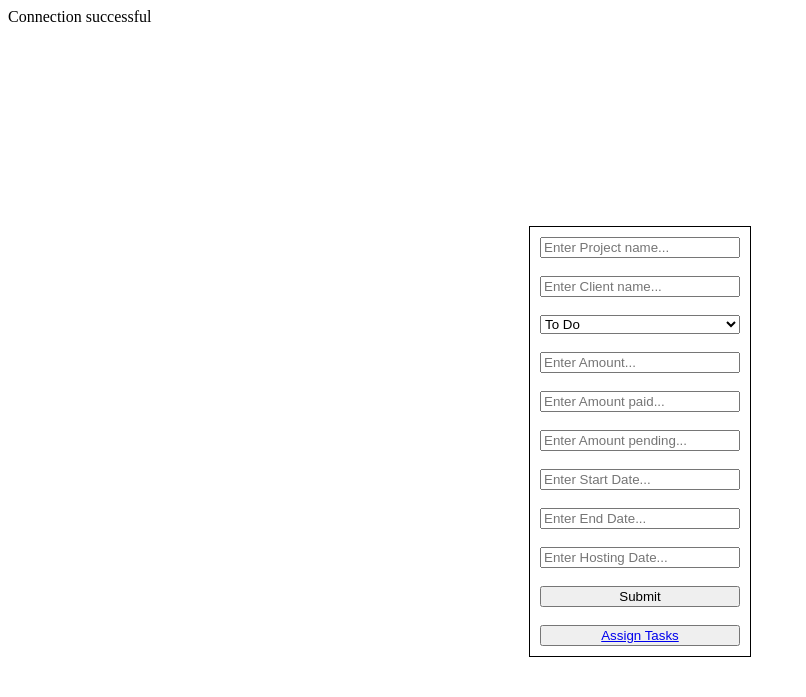
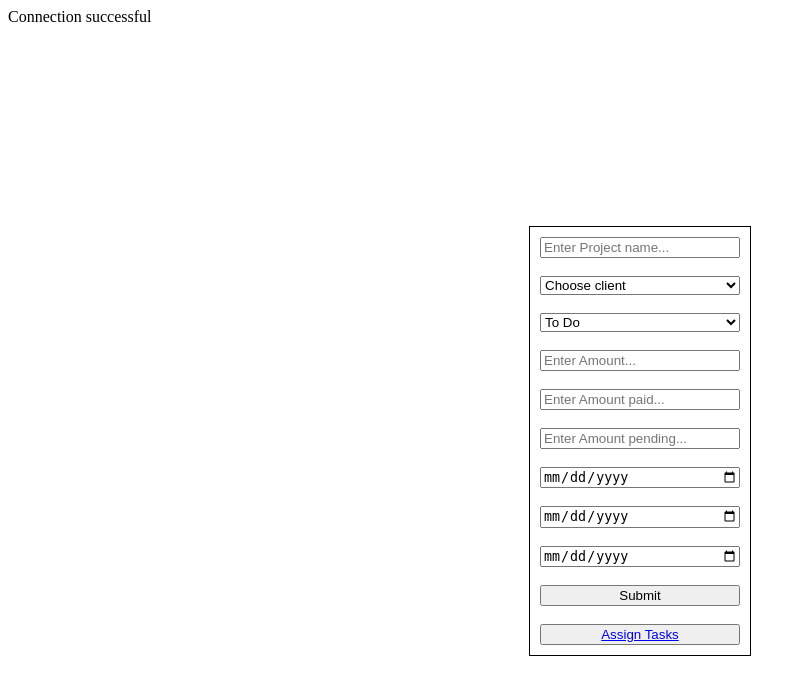
Before and after one commit to nidhi-bhanushali/Timesheet-Management, a PHP site: page /Timesheet/modules/module-3/add_project.php in a window 1280 px wide. Shown: the top 697 px of the page, without its empty margins (0-806 px from the left). After the commit the page ends 656 px from the top, so only its background shows below. Run offline with PHP 8.4, Linux system fonts and the light colour scheme; tables that the repository leaves empty or names only in its code hold one stand-in row (values such as "Sample post").

Commit message:
modified:   backend-structure/modules/module-3/add_project.php 	modified:   backend-structure/modules/module-3/add_tasks.php

```diff
--- a/backend-structure/modules/module-3/add_project.php
+++ b/backend-structure/modules/module-3/add_project.php
@@ -42,20 +42,6 @@
          echo $client_id;
          mysqli_free_result($result);
 
-        //  $query = "SELECT project_id FROM projects WHERE
-        //            project_name = '$project_name' LIMIT 1";
-        // echo $query;
-        // $result = mysqli_query($conn,$query);
-        // if ($result !== false){
-        //    $row = mysqli_fetch_array($result);
-        //    $project_id = $row[0];
-        // }
-        // echo $project_id;
-        // mysqli_free_result($result);
-
-
-
-
         $query1 = "INSERT INTO projects(project_name , client_name , status , amount , amount_received , amount_pending , start_date , end_date , hosting_date , staff_admin_id)
         VALUES('$project_name' , '$client_name' , '$status' , '$amount' , '$amount_paid', '$amount_pending' ,'$start_date' ,'$end_date' , '$hosting_date' , '$staff_admin_id' )";
         if(mysqli_query($conn, $query1)){
@@ -68,6 +54,15 @@
 			echo 'ERROR: '. mysqli_error($conn);
 		}
     }
+
+    $query = "SELECT * FROM clients";
+
+    $result = mysqli_query($conn,$query);
+
+    $clients = mysqli_fetch_all($result , MYSQLI_ASSOC);
+    // var_dump($clients);
+
+    mysqli_free_result($result);
 
 
 
@@ -100,7 +95,15 @@
 
         <input type="text" name="project_name" placeholder = "Enter Project name...">
         <br>
-        <input type="text" name="client_name" placeholder = "Enter Client name...">
+        <select id="clients" name="clients">
+        <option>Choose client</option>
+        <?php
+        foreach($clients as $client){
+            $client = $client['client_name'];
+            echo "<option value = '$client'>$client</option>";
+        }
+        ?>
+        </select>
         <br>
         <select name="status" id="">
         <option value="to do">To Do</option>
@@ -114,11 +117,11 @@
         <br>
         <input type="number" name="amount_pending" placeholder = "Enter Amount pending...">
         <br>
-        <input type="text" name="start_date" placeholder = "Enter Start Date...">
+        <input type="date" name="start_date" placeholder = "Enter Start Date...">
         <br>
-        <input type="text" name="end_date" placeholder = "Enter End Date...">
+        <input type="date" name="end_date" placeholder = "Enter End Date...">
         <br>
-        <input type="text" name="hosting_date" placeholder = "Enter Hosting Date...">
+        <input type="date" name="hosting_date" placeholder = "Enter Hosting Date...">
         <br>
         <button type="submit" name = "submit">Submit</button>
         <br>
--- a/backend-structure/modules/module-3/add_tasks.php
+++ b/backend-structure/modules/module-3/add_tasks.php
@@ -149,7 +149,7 @@
         </select>
         <br>
         <label>Deadline: </label>
-        <input type="text" name="deadline" placeholder = "Enter deadline...">
+        <input type="date" name="input1" placeholder="YYYY-MM-DD" required pattern="[0-9]{4}-[0-9]{2}-[0-9]{2}" title="Enter a date in this formart YYYY-MM-DD"/>
         <br>
         <?php
         foreach($data as $data) {
```
